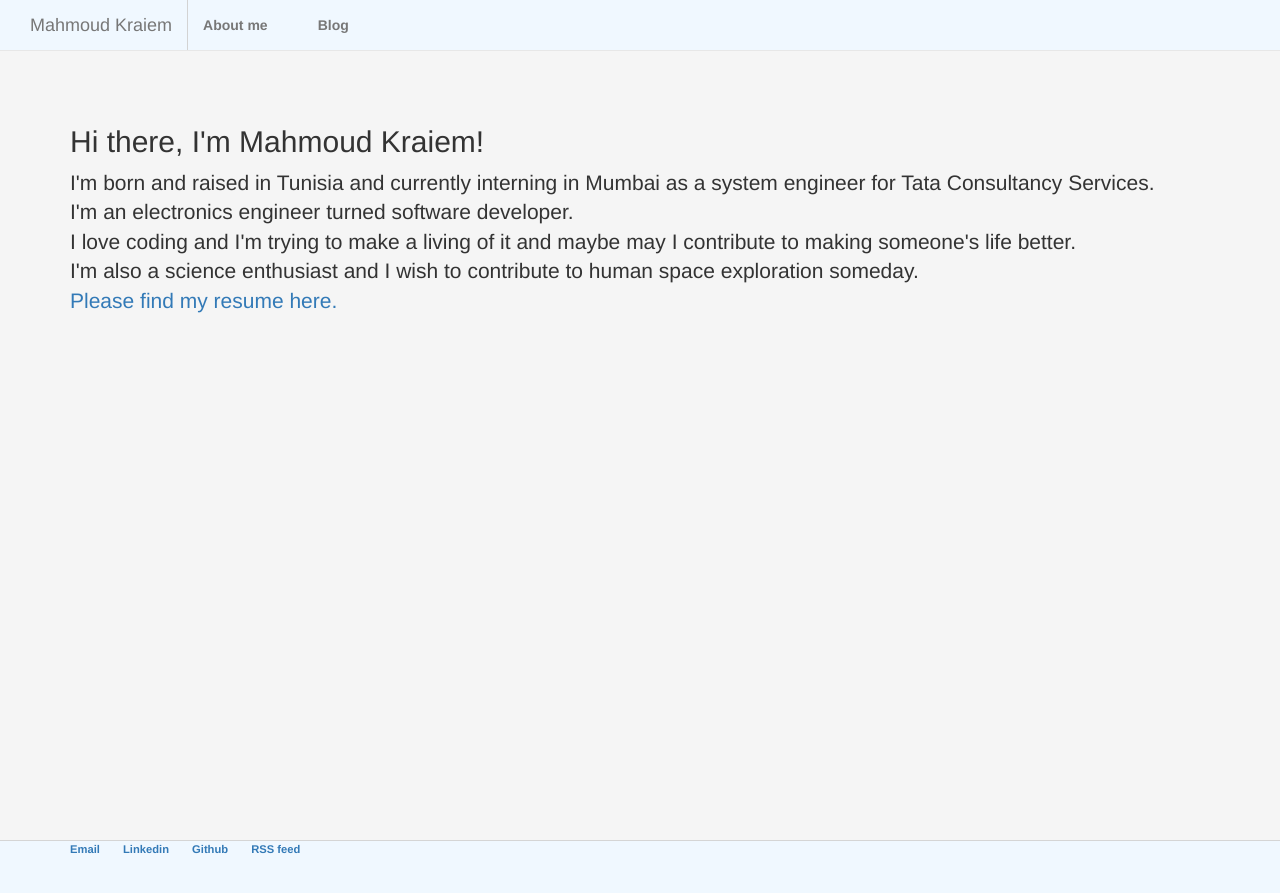
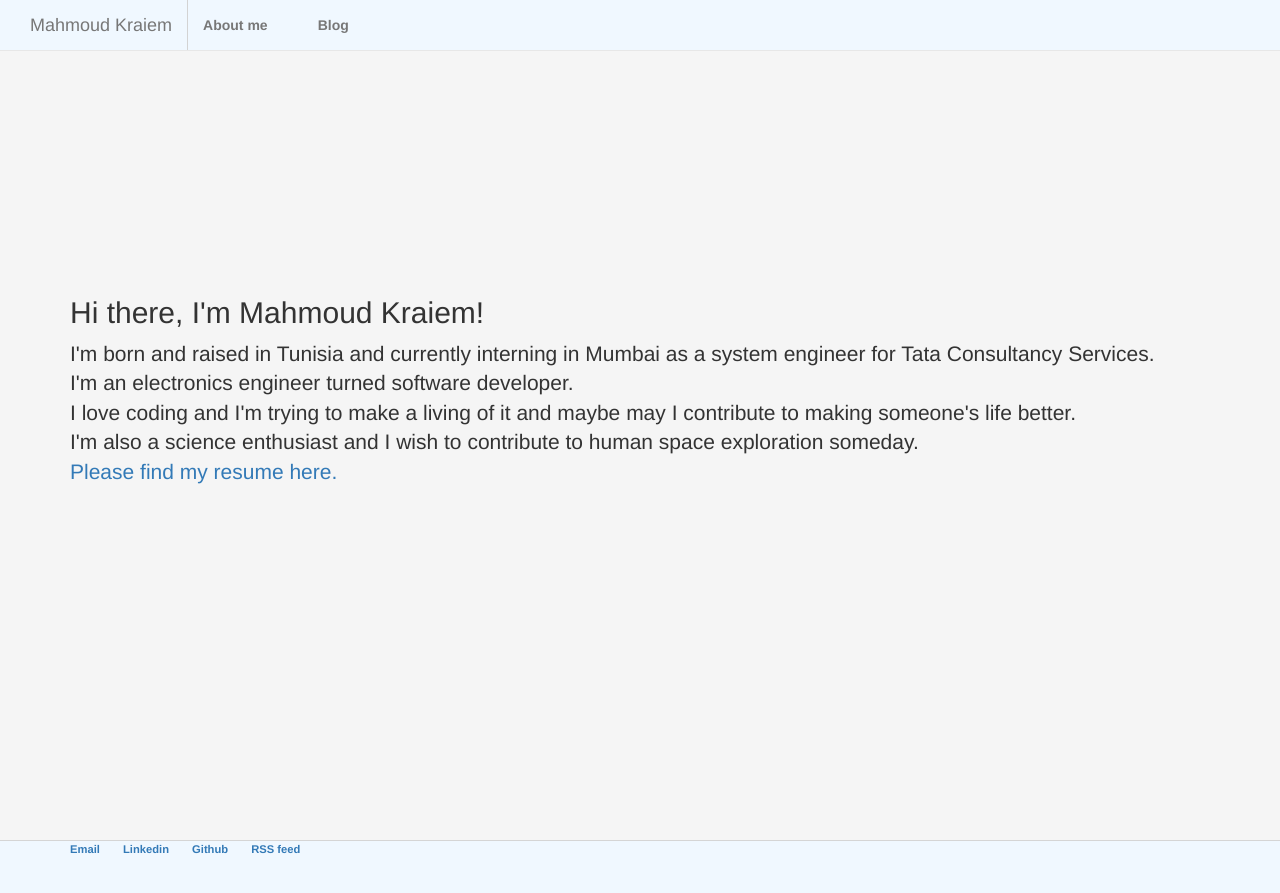
Before and after one commit to breebchi/breebchi.github.io, a Jekyll site: the page built from about/index.html, in a window 1280 px wide and 900 px high. Shown: the top 893 px of the window. Built offline with Jekyll 4.4.1, drawn with Linux system fonts in a browser that asks for light colours; nearby versions of some CDN libraries.

Commit message:
Update index.html

```diff
--- a/about/index.html
+++ b/about/index.html
@@ -3,7 +3,7 @@ layout: default
 title: About Mahmoud Kraiem
 ---
 	<div class="blurb">
-		<div class="section full-page" style=" align-items : center;" >
+		<div class="section full-page" style=" align-items : center; padding-top: 20%;" >
 
 				<h2>Hi there, I'm Mahmoud Kraiem!</h2>
 				<p>I'm born and raised in Tunisia and currently interning in Mumbai as a system engineer for Tata Consultancy Services.<br>
```
